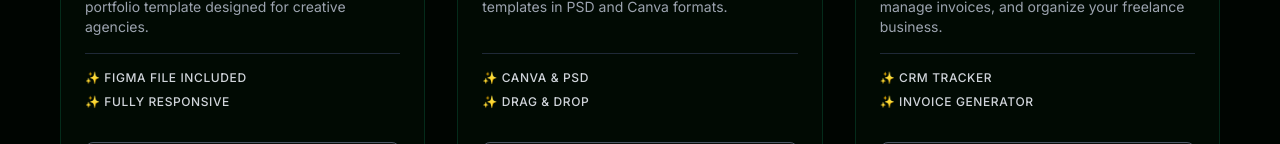
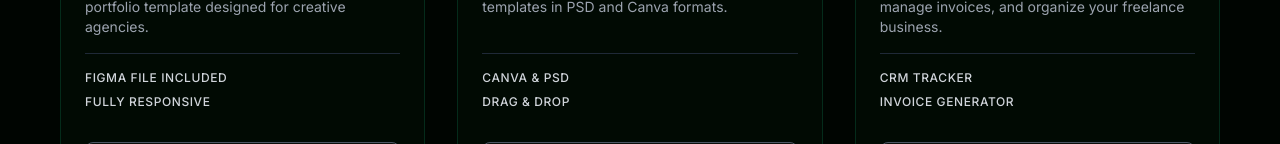
Before and after one commit to kartiksingh02777/ksb-portfolio-v2, a Next.js app: page /store in a window 1280 px wide. Shown: the part 808-952 px from the top of the page. Built offline with nearby package versions, Linux system fonts and the light colour scheme; a web font is replaced by a local one.

Commit message:
Revert "fix: restore missing performance heading and store emojis"
This reverts commit 58d5ebcd47e722d5ad04b5ee62b84f156b0a3a1b.

```diff
--- a/app/store/page.tsx
+++ b/app/store/page.tsx
@@ -10,7 +10,7 @@ export default function StorePage() {
       price: "$19",
       desc: "A fully responsive, dark-mode HTML/CSS portfolio template designed for creative agencies.",
       img: "https://images.unsplash.com/photo-1558655146-d09347e92766?q=80&w=800&auto=format&fit=crop",
-      features: ["✨ Figma File Included", "✨ Fully Responsive"],
+      features: ["Figma File Included", "Fully Responsive"],
       bestseller: true,
       link: "https://kartikbaghel.gumroad.com/"
     },
@@ -20,7 +20,7 @@ export default function StorePage() {
       price: "$15",
       desc: "30+ high-converting Instagram/Pinterest templates in PSD and Canva formats.",
       img: "https://images.unsplash.com/photo-1618005182384-a83a8bd57fbe?q=80&w=800&auto=format&fit=crop",
-      features: ["✨ Canva & PSD", "✨ Drag & Drop"],
+      features: ["Canva & PSD", "Drag & Drop"],
       bestseller: false,
       link: "https://kartikbaghel.gumroad.com/"
     },
@@ -30,7 +30,7 @@ export default function StorePage() {
       price: "$9",
       desc: "The ultimate Notion system to track clients, manage invoices, and organize your freelance business.",
       img: "https://images.unsplash.com/photo-1542273917363-3b1817f69a2d?q=80&w=800&auto=format&fit=crop",
-      features: ["✨ CRM Tracker", "✨ Invoice Generator"],
+      features: ["CRM Tracker", "Invoice Generator"],
       bestseller: false,
       link: "https://kartikbaghel.gumroad.com/"
     }
--- a/components/main/encryption.tsx
+++ b/components/main/encryption.tsx
@@ -8,19 +8,6 @@ import { slideInFromTop } from "@/lib/motion";
 export const Encryption = () => {
   return (
     <div className="flex flex-row relative items-center justify-center min-h-[60vh] w-full h-full -z-20">
-      <div className="absolute w-auto h-auto top-0 z-[5]">
-        <motion.div
-          variants={slideInFromTop}
-          className="text-[40px] font-medium text-center text-gray-200"
-        >
-          Performance{" "}
-          <span className="text-transparent bg-clip-text bg-gradient-to-r from-[#a855f7] to-[#d8b4fe] drop-shadow-[0_2px_4px_rgba(168,85,247,0.4)]">
-            &
-          </span>{" "}
-          security.
-        </motion.div>
-      </div>
-
       <div className="flex flex-col items-center justify-center translate-y-[-50px] absolute z-[20] w-auto h-auto">
         <div className="flex flex-col items-center group cursor-pointer w-auto h-auto">
           <Image
```
